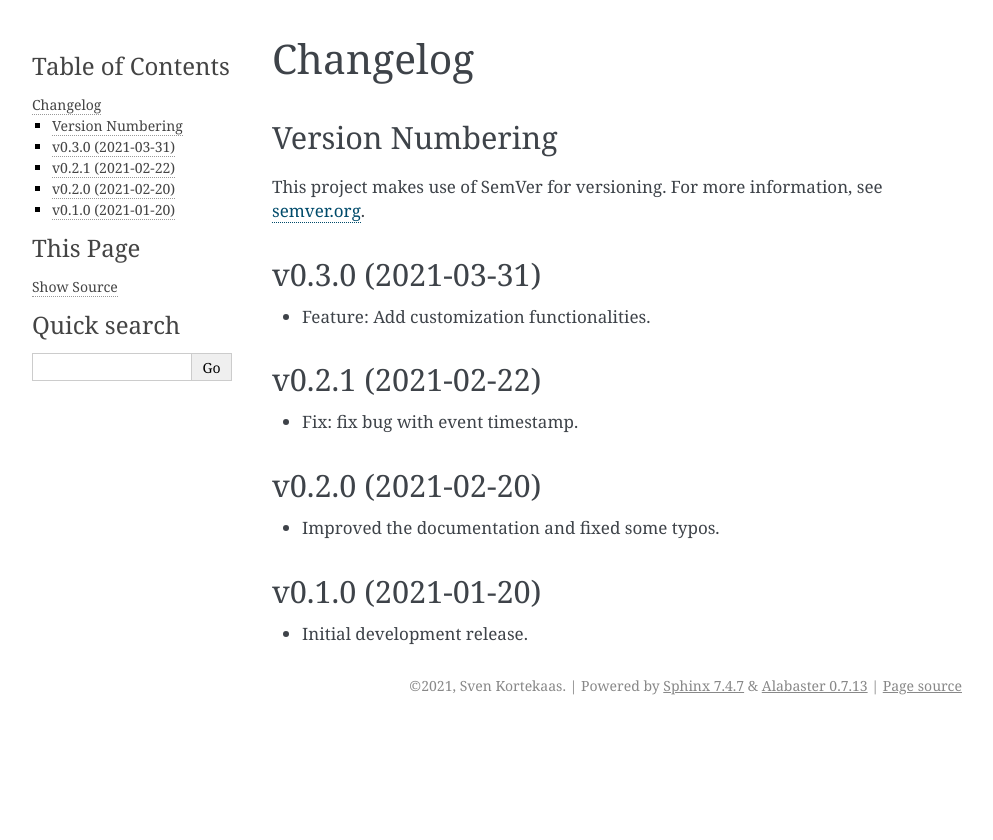
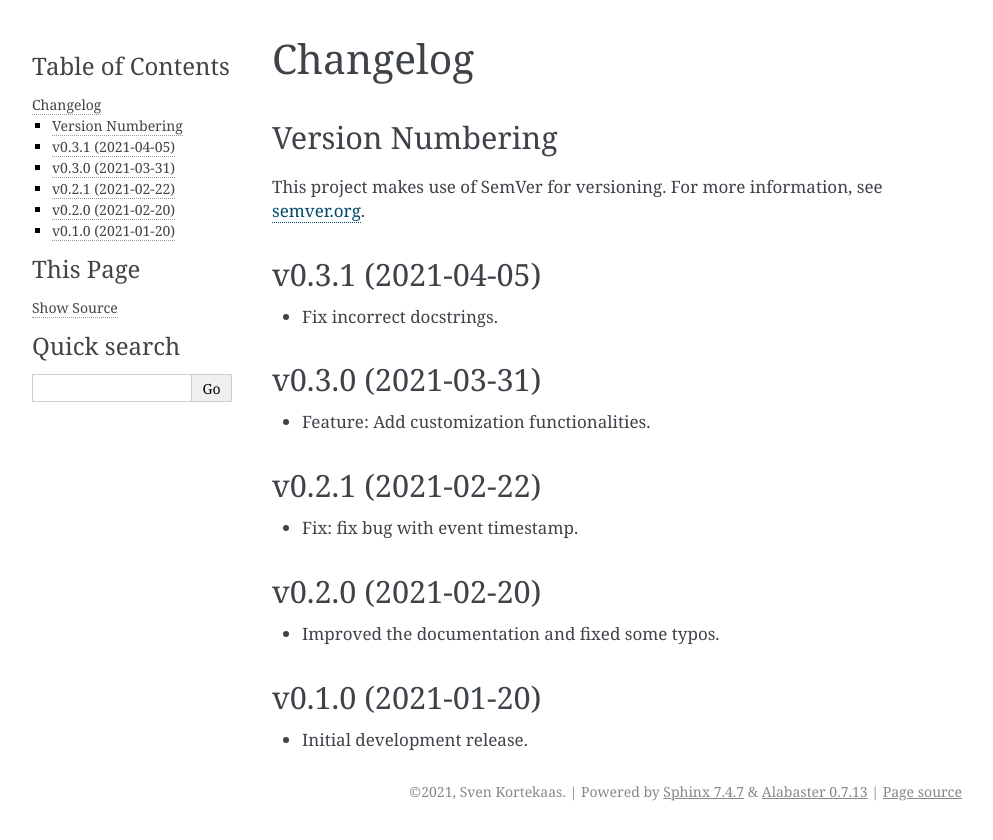
Before and after one commit to SvenKortekaas04/Eventflow, a Sphinx documentation site: the page built from docs/source/changelog.rst, in a window 1280 px wide. Shown: the top 840 px of the page, without its empty margins (148-1141 px from the left). Built offline with Sphinx 7.4.7, drawn with Linux system fonts in a browser that asks for light colours.

Commit message:
Update changelog

```diff
--- a/docs/source/changelog.rst
+++ b/docs/source/changelog.rst
@@ -5,6 +5,11 @@ Version Numbering
 -----------------
 
 This project makes use of SemVer for versioning. For more information, see `semver.org <https://semver.org/>`_.
+
+v0.3.1 (2021-04-05)
+-------------------
+
+- Fix incorrect docstrings.
 
 v0.3.0 (2021-03-31)
 -------------------
```
